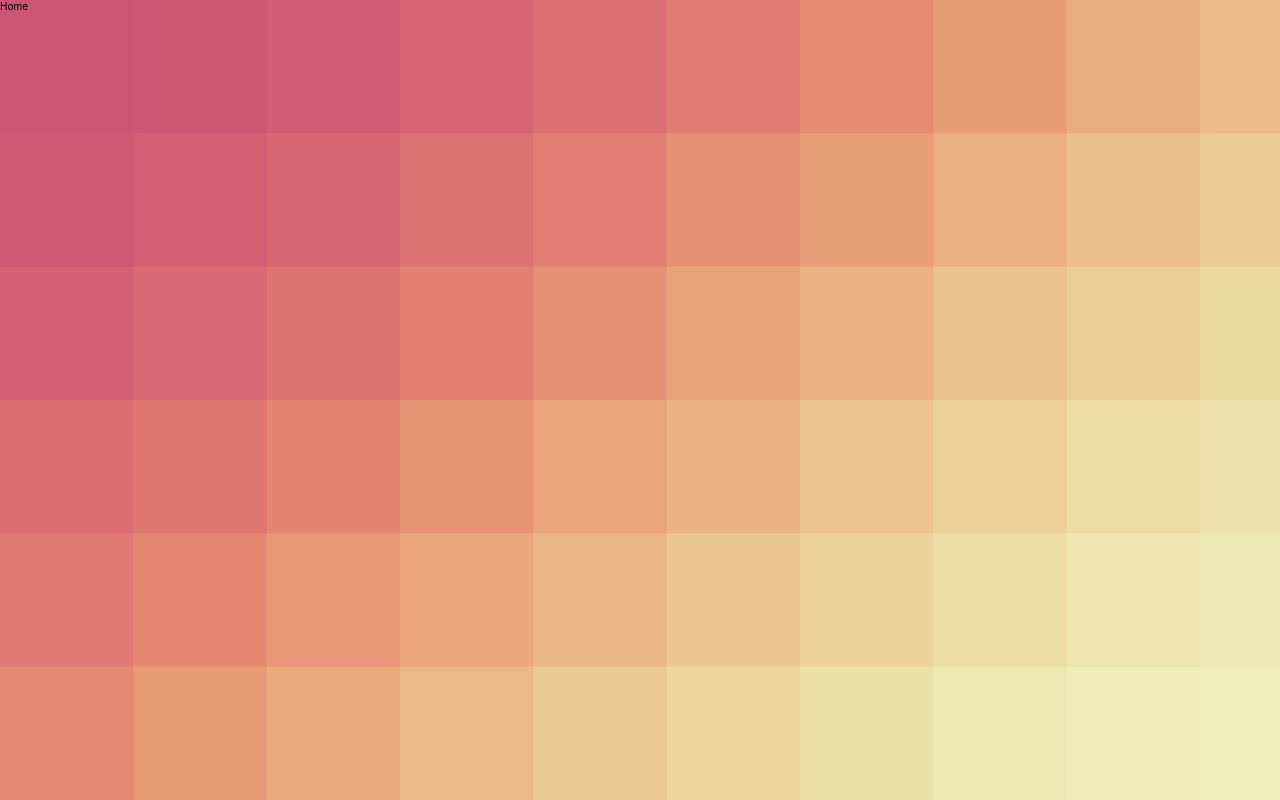
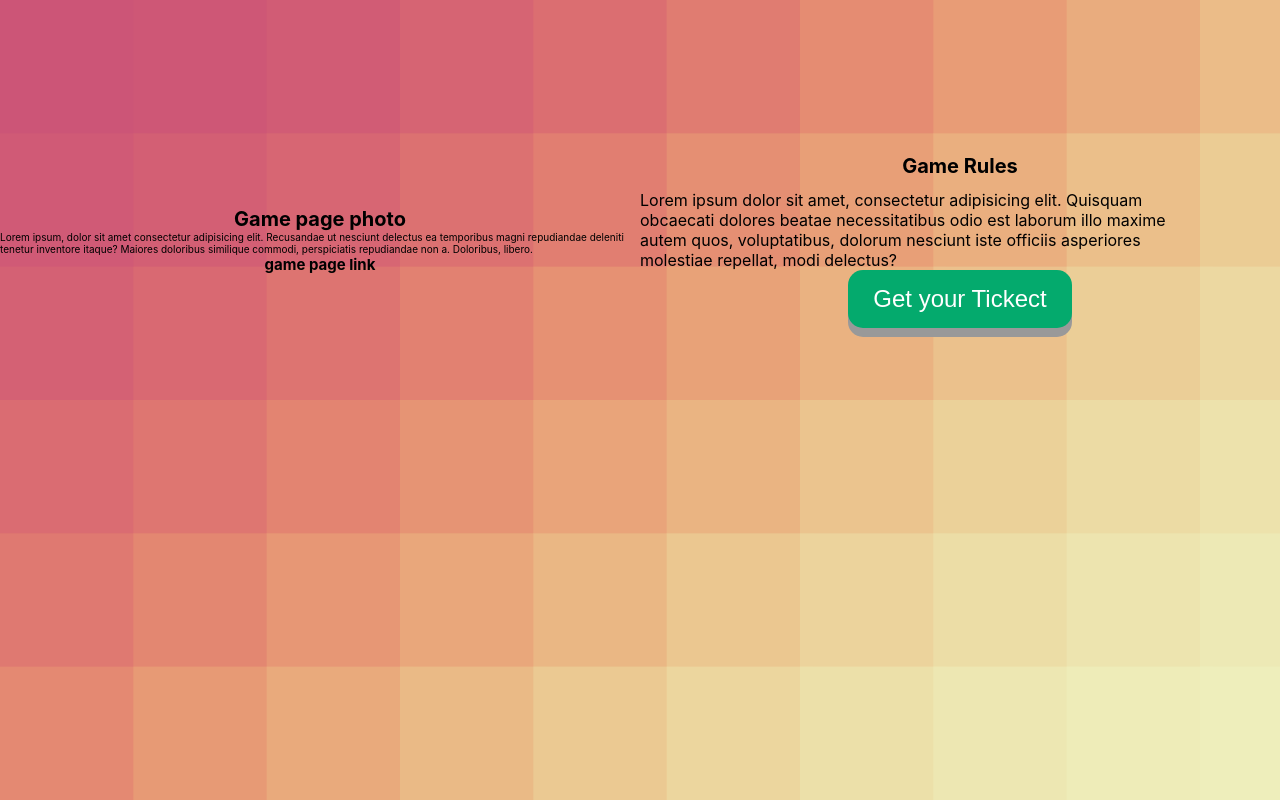
Before and after one commit to Xaverick/SecureTicketGen, a React (Create React App) app in the folder Client/: page /home in a window 1280 px wide. Built offline with nearby package versions, Linux system fonts and the light colour scheme.

Commit message:
Home Page added

```diff
--- a/Client/src/Pages/Home/Home.jsx
+++ b/Client/src/Pages/Home/Home.jsx
@@ -1,8 +1,27 @@
 import React from 'react'
-
+import './Home.scss'
 const Home = () => {
   return (
-    <div>Home</div>
+    <>
+      <div className="home">
+        <div className="home-left">
+          <h1>Game page photo</h1>
+          <p>Lorem ipsum, dolor sit amet consectetur adipisicing elit. Recusandae ut nesciunt delectus
+            ea temporibus magni repudiandae deleniti tenetur inventore itaque? Maiores doloribus similique commodi, perspiciatis
+            repudiandae non a. Doloribus, libero.</p>
+          <h2>game page link</h2>
+          <img src='' alt='' />
+          <a href=''></a>
+        </div>
+        <div className="home-right">
+          <h1> Game Rules</h1>
+          <p>Lorem ipsum dolor sit amet, consectetur adipisicing elit. Quisquam obcaecati
+            dolores beatae necessitatibus odio est laborum illo maxime autem quos, voluptatibus, dolorum
+            nesciunt iste officiis asperiores molestiae repellat, modi delectus?</p>
+          <button className='button'>Get your Tickect</button>
+        </div>
+      </div>
+    </>
   )
 }
 
--- a/Client/src/Pages/Home/Home.scss
+++ b/Client/src/Pages/Home/Home.scss
@@ -0,0 +1,88 @@
+.home {
+    display: flex;
+    justify-content: space-between;
+    align-items: center;
+}
+
+
+.home-left,
+.home-right {
+    display: flex;
+    flex-direction: column;
+    align-items: center;
+    margin-top: 12%;
+}
+
+.home-left {
+    box-sizing: border-box;
+    width: 50%;
+}
+
+
+
+.home-right {
+    box-sizing: border-box;
+    width: 50%;
+}
+
+.home-right {
+    h1 {
+        padding-bottom: 2%;
+    }
+
+    p {
+        padding-right: 10%;
+        font-size: 1.6rem;
+    }
+
+    .button {
+        padding: 15px 25px;
+        font-size: 24px;
+        text-align: center;
+        cursor: pointer;
+        outline: none;
+        color: #fff;
+        background-color: #04AA6D;
+        border: none;
+        border-radius: 15px;
+        box-shadow: 0 9px #999;
+    }
+
+    .button:hover {
+        background-color: #3e8e41
+    }
+
+    .button:active {
+        background-color: #3e8e41;
+        box-shadow: 0 5px #666;
+        transform: translateY(4px);
+    }
+}
+
+
+
+@media only screen and (max-width: 768px) {
+    .home {
+        flex-direction: column;
+        align-items: center;
+    }
+
+    .home-left {
+        margin-top: 25%;
+    }
+
+    .home-right {
+        width: 80%;
+    }
+}
+
+@media only screen and (max-width: 500px) {
+    .home {
+        flex-direction: column;
+        align-items: center;
+    }
+
+    .home-left {
+        margin-top: 30%;
+    }
+}
```
